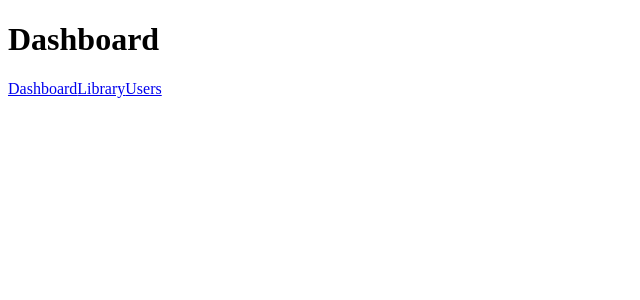
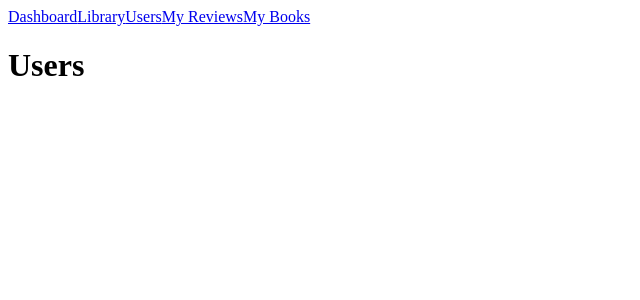
Before and after one commit to IguanasEverywhere/book_borrower_frontend, a Vue app: page /users in a window 1280 px wide. Shown: the top 300 px of the page, without its empty margins (0-640 px from the left). Built offline with nearby package versions, Linux system fonts and the light colour scheme; no server answers; the HTML template or start-up script is replaced by a standard one.

Commit message:
Add navbar + routerlinks to main endpoints

```diff
--- a/src/App.vue
+++ b/src/App.vue
@@ -1,12 +1,12 @@
 <script setup lang="ts">
-import { RouterLink, RouterView } from 'vue-router'
+import { RouterView } from 'vue-router';
+import NavBar from './components/NavBar.vue';
+
 </script>
 
 <template>
+  <NavBar />
   <RouterView />
-  <RouterLink to="/dashboard">Dashboard</RouterLink>
-  <RouterLink to="/library">Library</RouterLink>
-  <RouterLink to="/users">Users</RouterLink>
 </template>
 
 <style scoped>
--- /dev/null
+++ b/src/components/NavBar.vue
@@ -0,0 +1,11 @@
+<script setup lang="ts">
+console.log("Navbar is happening...")
+</script>
+
+<template>
+  <RouterLink to="/dashboard">Dashboard</RouterLink>
+  <RouterLink to="/library">Library</RouterLink>
+  <RouterLink to="/users">Users</RouterLink>
+  <RouterLink to="user-reviews">My Reviews</RouterLink>
+  <RouterLink to="/my-books">My Books</RouterLink>
+</template>
--- a/src/router/index.ts
+++ b/src/router/index.ts
@@ -3,6 +3,8 @@ import Dashboard from '@/views/Dashboard.vue'
 import Login from '@/views/Login.vue'
 import Library from '@/views/Library.vue'
 import Users from '@/views/Users.vue'
+import MyBooks from '@/views/MyBooks.vue'
+import UserReviews from '@/views/UserReviews.vue'
 
 const router = createRouter({
   history: createWebHistory(import.meta.env.BASE_URL),
@@ -26,6 +28,16 @@ const router = createRouter({
       path: '/users',
       name: 'users',
       component: Users
+    },
+    {
+      path: '/my-books',
+      name: 'my-books',
+      component: MyBooks
+    },
+    {
+      path:'/user-reviews',
+      name: 'user-reviews',
+      component: UserReviews
     }
   ],
 })
--- a/src/views/MyBooks.vue
+++ b/src/views/MyBooks.vue
@@ -0,0 +1,7 @@
+<script setup lang="ts">
+console.log("hi from my books...")
+</script>
+
+<template>
+  <h1>My Books</h1>
+</template>
--- a/src/views/UserReviews.vue
+++ b/src/views/UserReviews.vue
@@ -0,0 +1,7 @@
+<script setup lang="ts">
+    console.log("hello from User Reviews...")
+</script>
+
+<template>
+  <h1>User Reviews</h1>
+</template>
--- a/src/views/Users.vue
+++ b/src/views/Users.vue
@@ -7,5 +7,5 @@
 </script>
 
 <template>
-  <h1>Dashboard</h1>
+  <h1>Users</h1>
 </template>
```
